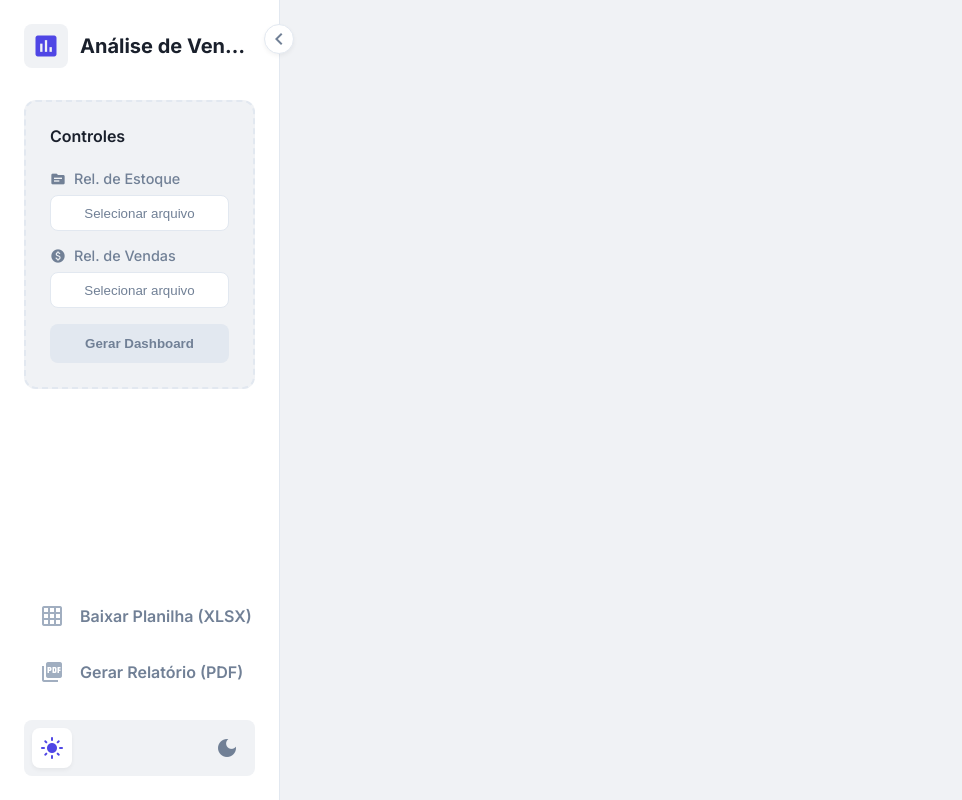
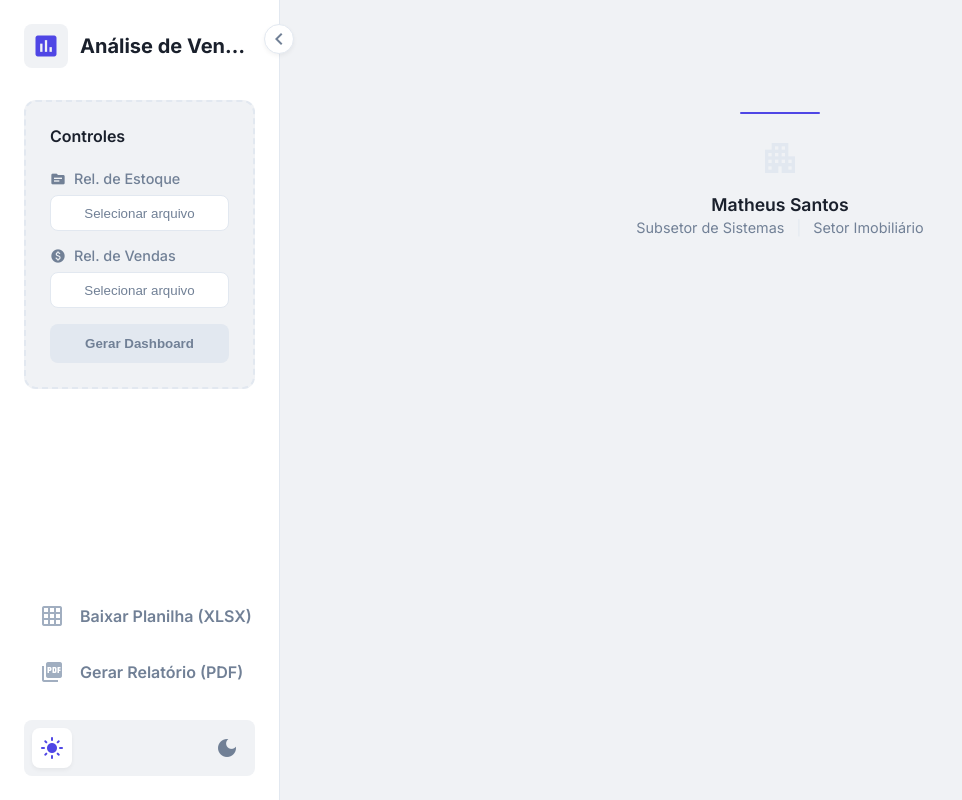
Before and after one commit to matheusesdev/dashboard-vendas, a Flask app: page / in a window 1280 px wide. Shown: the whole page, without its empty margins (0-962 px from the left). Run offline with Flask 3, Linux system fonts and the light colour scheme; some libraries are stand-ins or nearby versions.

Commit message:
feat: Adiciona rodapé personalizado com créditos do autor e retira os dados de valores de vendas em R$

```diff
--- a/app.py
+++ b/app.py
@@ -48,23 +48,14 @@ def processar_e_analisar(estoque_stream, vendas_stream):
         df_final['TIPO DE VENDA'] = df_merged.get('Tipo de Venda')
         df_final['TIPOLOGIA'] = df_merged['Tipologia']
         df_final['UNIDADE'] = df_merged['Unidade']
-        df_final['VALOR PV'] = df_merged['Valor VGV_Estoque']
-        df_final['VALOR DO CONTRATO'] = df_merged['Valor VGV_Venda'].fillna(df_merged['Valor VGV_Estoque'])
         df_final['DATA DA VENDA'] = df_merged.get('Data Venda')
 
         # --- 4. Limpeza e Formatação ---
-        for col in ['VALOR PV', 'VALOR DO CONTRATO']:
-            df_final[col] = pd.to_numeric(
-                df_final[col].astype(str).str.replace(r'[R$.\s]', '', regex=True).str.replace(',', '.'),
-                errors='coerce'
-            ).fillna(0)
-
         df_final['SITUAÇÃO'] = df_final['SITUAÇÃO'].astype(str).str.strip().str.upper()
 
         colunas_relatorio = [
             'BLOCO', 'EMPREENDIMENTO', 'ETAPA', 'SITUAÇÃO',
-            'TIPO DE VENDA', 'TIPOLOGIA', 'UNIDADE', 'VALOR PV', 'VALOR DO CONTRATO',
-            'DATA DA VENDA'
+            'TIPO DE VENDA', 'TIPOLOGIA', 'UNIDADE', 'DATA DA VENDA'
         ]
 
         for col in colunas_relatorio:
@@ -79,7 +70,7 @@ def processar_e_analisar(estoque_stream, vendas_stream):
         data_for_js = df_final.copy()
         data_for_js.columns = [
             'bloco', 'empreendimento', 'etapa', 'situacao', 'tipoVenda',
-            'tipologia', 'unidade', 'valorPV', 'valorContrato', 'dataVenda'
+            'tipologia', 'unidade', 'dataVenda'
         ]
 
         return {
@@ -119,8 +110,7 @@ def download_xlsx():
         df.rename(columns={
             'bloco': 'BLOCO', 'empreendimento': 'EMPREENDIMENTO', 'etapa': 'ETAPA',
             'situacao': 'SITUAÇÃO', 'tipoVenda': 'TIPO DE VENDA', 'tipologia': 'TIPOLOGIA',
-            'unidade': 'UNIDADE', 'valorPV': 'VALOR PV', 'valorContrato': 'VALOR DO CONTRATO',
-            'dataVenda': 'DATA DA VENDA'
+            'unidade': 'UNIDADE', 'dataVenda': 'DATA DA VENDA'
         }, inplace=True)
 
         df['CONTADOR'] = 1
@@ -141,11 +131,9 @@ def download_xlsx():
             title_format = workbook.add_format({'bold': True, 'font_size': 16, 'font_color': '#4F46E5', 'valign': 'vcenter'})
             subtitle_format = workbook.add_format({'bold': True, 'font_size': 11, 'font_color': '#1a202c', 'align': 'left', 'valign': 'vcenter'})
             header_format = workbook.add_format({'bold': True, 'bg_color': '#4F46E5', 'font_color': 'white', 'border': 1, 'align': 'center', 'valign': 'vcenter'})
-            currency_format = workbook.add_format({'num_format': 'R$ #,##0.00', 'border': 1})
             number_format = workbook.add_format({'num_format': '#,##0', 'border': 1})
             index_format = workbook.add_format({'bold': True, 'border': 1, 'align': 'left'})
             total_format_num = workbook.add_format({'bold': True, 'bg_color': '#f0f2f5', 'num_format': '#,##0', 'border': 1})
-            total_format_curr = workbook.add_format({'bold': True, 'bg_color': '#f0f2f5', 'num_format': 'R$ #,##0.00', 'border': 1})
 
             # --- Aba 1: Dashboard Resumo ---
             sheet_dashboard = workbook.add_worksheet('Dashboard Resumo')
@@ -189,7 +177,6 @@ def download_xlsx():
             sheet_pivots = workbook.add_worksheet('Tabelas Dinâmicas')
             current_row = 1
 
-            # --- CORRIGIDO: Função auxiliar agora usa `header=False` ---
             def write_and_format_pivot(df_pivot, title, start_row, format_func):
                 sheet_pivots.merge_range(start_row, 0, start_row, len(df_pivot.columns), title, subtitle_format)
                 df_pivot.to_excel(writer, sheet_name='Tabelas Dinâmicas', startrow=start_row + 2, header=False)
@@ -199,9 +186,7 @@ def download_xlsx():
                 sheet_pivots.write(start_row + 2, 0, df_pivot.index.name, header_format)
 
                 for r_idx, index_name in enumerate(df_pivot.index):
-                    # Formatação da linha de índice
                     sheet_pivots.write(start_row + 3 + r_idx, 0, index_name, index_format)
-                    # Formatação das células de dados
                     for c_idx, _ in enumerate(df_pivot.columns):
                         is_total_row = (index_name == 'Total Geral')
                         cell_format = format_func(is_total_row)
@@ -213,9 +198,6 @@ def download_xlsx():
 
             pivot_table_2 = df.pivot_table(index='TIPOLOGIA', columns='SITUAÇÃO', values='CONTADOR', aggfunc='sum', fill_value=0, margins=True, margins_name='Total Geral')
             current_row = write_and_format_pivot(pivot_table_2, 'Status por Tipologia', current_row, lambda is_total: total_format_num if is_total else number_format)
-
-            pivot_table_3 = df.pivot_table(index='EMPREENDIMENTO', columns='SITUAÇÃO', values='VALOR DO CONTRATO', aggfunc='sum', fill_value=0, margins=True, margins_name='Total Geral')
-            current_row = write_and_format_pivot(pivot_table_3, 'VGV por Empreendimento e Situação', current_row, lambda is_total: total_format_curr if is_total else currency_format)
 
             sheet_pivots.set_column('A:A', 45)
             sheet_pivots.set_column('B:Z', 18)
@@ -231,10 +213,7 @@ def download_xlsx():
                 series = df_final[col]
                 max_len = max((series.astype(str).map(len).max(), len(str(series.name)))) + 2
                 max_len = min(max_len, 50)
-                if 'VALOR' in col:
-                    worksheet_data.set_column(idx, idx, 18, currency_format)
-                else:
-                    worksheet_data.set_column(idx, idx, max_len)
+                worksheet_data.set_column(idx, idx, max_len)
 
         output.seek(0)
         return send_file(
--- a/static/css/style.css
+++ b/static/css/style.css
@@ -352,7 +352,6 @@ body.sidebar-collapsed #sidebar-toggle .material-icons { transform: rotate(180de
 .kpi-icon.reserved { background: linear-gradient(135deg, #f59e0b, #fbbf24); }
 .kpi-icon.available { background: linear-gradient(135deg, #3b82f6, #60a5fa); }
 .kpi-icon.blocked { background: linear-gradient(135deg, #6b7280, #9ca3af); }
-.kpi-icon.vgv { background: linear-gradient(135deg, #8b5cf6, #a78bfa); }
 
 .kpi-content { display: flex; flex-direction: column; }
 .kpi-content .kpi-label {
@@ -555,3 +554,36 @@ body.dark-mode .custom-option.selected {
     main { padding: 1rem; }
     .dashboard-header { flex-direction: column; align-items: stretch; }
 }
+
+/* --- Rodapé --- */
+.app-footer {
+    text-align: center;
+    padding: 2rem 0;
+    margin-top: 3rem;
+}
+.footer-line {
+    width: 80px;
+    height: 2px;
+    background-color: var(--primary-color);
+    margin: 0 auto 1.5rem;
+    border-radius: 1px;
+}
+.footer-icon {
+    font-size: 2.5rem;
+    color: var(--border-color);
+    margin-bottom: 1rem;
+}
+.credit-name {
+    font-size: 1.1rem;
+    font-weight: 600;
+    color: var(--text-primary);
+    margin-bottom: 0.25rem;
+}
+.credit-department {
+    font-size: 0.9rem;
+    color: var(--text-secondary);
+}
+.credit-department .separator {
+    color: var(--border-color);
+    margin: 0 0.5rem;
+}
--- a/static/js/script.js
+++ b/static/js/script.js
@@ -53,8 +53,6 @@ document.addEventListener('DOMContentLoaded', () => {
             toast.addEventListener('animationend', () => toast.remove());
         }, 5000);
     };
-
-    const formatCurrency = value => new Intl.NumberFormat('pt-BR', { style: 'currency', currency: 'BRL' }).format(value || 0);
 
     const showChartMessage = (chartSelector, message) => {
         const el = document.querySelector(chartSelector);
@@ -172,7 +170,7 @@ document.addEventListener('DOMContentLoaded', () => {
 
     const renderKPIs = (data) => {
         const SITUACAO_VENDIDO = ['VENDIDO', 'VENDIDA'];
-        let statusCounts = {}, vendidasCount = 0, vgvTotal = 0;
+        let statusCounts = {}, vendidasCount = 0;
 
         if (data.length > 0) {
             statusCounts = data.reduce((acc, d) => {
@@ -181,20 +179,12 @@ document.addEventListener('DOMContentLoaded', () => {
                 return acc;
             }, {});
             vendidasCount = SITUACAO_VENDIDO.reduce((sum, s) => sum + (statusCounts[s] || 0), 0);
-            vgvTotal = data
-                .filter(d => SITUACAO_VENDIDO.includes((d.situacao || '').toUpperCase().trim()))
-                .reduce((sum, d) => sum + (d.valorContrato || 0), 0);
         }
 
         animateValue(document.getElementById('kpi-vendidas'), 0, vendidasCount, 1000);
         animateValue(document.getElementById('kpi-reservadas'), 0, statusCounts['RESERVADA'] || 0, 1000);
         animateValue(document.getElementById('kpi-disponiveis'), 0, statusCounts['DISPONÍVEL'] || statusCounts['DISPONIVEL'] || 0, 1000);
         animateValue(document.getElementById('kpi-bloqueadas'), 0, statusCounts['BLOQUEADA'] || statusCounts['BLOQUEADO'] || 0, 1000);
-
-        const vgvEl = document.getElementById('kpi-vgv');
-        const startVGV = parseFloat(vgvEl.innerText.replace(/[^0-9,-]+/g,"").replace(",", ".")) || 0;
-        animateValue(vgvEl, startVGV, vgvTotal, 1000);
-        setTimeout(() => { vgvEl.textContent = formatCurrency(vgvTotal); }, 1000);
     };
 
     const renderVendasChart = (data) => {
@@ -289,9 +279,9 @@ document.addEventListener('DOMContentLoaded', () => {
         try {
             const grouped = data.reduce((acc, d) => {
                 const key = d[groupByKey] || 'Não especificado';
-                if (!acc[key]) { acc[key] = { vendidas: 0, vgvVendido: 0, reservadas: 0, disponiveis: 0, bloqueadas: 0, outros: 0 }; }
+                if (!acc[key]) { acc[key] = { vendidas: 0, reservadas: 0, disponiveis: 0, bloqueadas: 0, outros: 0 }; }
                 const situacao = (d.situacao || '').toUpperCase();
-                if (SITUACAO_VENDIDO.includes(situacao)) { acc[key].vendidas++; acc[key].vgvVendido += d.valorContrato || 0; }
+                if (SITUACAO_VENDIDO.includes(situacao)) { acc[key].vendidas++; }
                 else if (situacao === 'RESERVADA') { acc[key].reservadas++; }
                 else if (situacao === 'DISPONÍVEL' || situacao === 'DISPONIVEL') { acc[key].disponiveis++; }
                 else if (situacao === 'BLOQUEADA' || situacao === 'BLOQUEADO') { acc[key].bloqueadas++; }
@@ -299,12 +289,11 @@ document.addEventListener('DOMContentLoaded', () => {
                 return acc;
             }, {});
             const analysis = Object.entries(grouped).map(([key, counts]) => {
-                const precoMedio = counts.vendidas > 0 ? counts.vgvVendido / counts.vendidas : 0;
-                return { key, ...counts, total: counts.vendidas + counts.reservadas + counts.disponiveis + counts.bloqueadas + counts.outros, precoMedio: precoMedio }
+                return { key, ...counts, total: counts.vendidas + counts.reservadas + counts.disponiveis + counts.bloqueadas + counts.outros }
             }).sort((a, b) => a.key.localeCompare(b.key, undefined, { numeric: true }));
-            if (analysis.length === 0) { tableBody.innerHTML = `<tr><td colspan="8" style="text-align:center;">Nenhum dado para este agrupamento.</td></tr>`; return; }
-            tableBody.innerHTML = analysis.map(row => `<tr><td>${row.key}</td><td>${row.vendidas}</td><td>${row.reservadas}</td><td>${row.disponiveis}</td><td>${row.bloqueadas}</td><td>${row.outros}</td><td>${row.total}</td><td class="text-right">${row.precoMedio > 0 ? formatCurrency(row.precoMedio) : '-'}</td></tr>`).join('');
-        } catch (err) { console.error("Erro na tabela detalhada:", err); tableBody.innerHTML = '<tr><td colspan="8" style="text-align:center;">Erro ao processar dados.</td></tr>'; }
+            if (analysis.length === 0) { tableBody.innerHTML = `<tr><td colspan="7" style="text-align:center;">Nenhum dado para este agrupamento.</td></tr>`; return; }
+            tableBody.innerHTML = analysis.map(row => `<tr><td>${row.key}</td><td>${row.vendidas}</td><td>${row.reservadas}</td><td>${row.disponiveis}</td><td>${row.bloqueadas}</td><td>${row.outros}</td><td>${row.total}</td></tr>`).join('');
+        } catch (err) { console.error("Erro na tabela detalhada:", err); tableBody.innerHTML = '<tr><td colspan="7" style="text-align:center;">Erro ao processar dados.</td></tr>'; }
     };
 
     // --- Lógica de Interação da UI ---
@@ -413,7 +402,6 @@ document.addEventListener('DOMContentLoaded', () => {
             ['Unidades Reservadas', document.getElementById('kpi-reservadas').textContent],
             ['Unidades Disponíveis', document.getElementById('kpi-disponiveis').textContent],
             ['Unidades Bloqueadas', document.getElementById('kpi-bloqueadas').textContent],
-            ['VGV Realizado', document.getElementById('kpi-vgv').textContent],
         ];
 
         pdf.autoTable({
--- a/templates/index.html
+++ b/templates/index.html
@@ -111,13 +111,6 @@
                         <span class="kpi-value" id="kpi-bloqueadas">0</span>
                     </div>
                 </div>
-                <div class="kpi-card">
-                    <div class="kpi-icon vgv"><i class="material-icons">monetization_on</i></div>
-                    <div class="kpi-content">
-                        <span class="kpi-label">VGV Realizado</span>
-                        <span class="kpi-value" id="kpi-vgv">R$ 0</span>
-                    </div>
-                </div>
             </div>
             <div class="charts-section">
                 <div class="chart-card"><h3 class="chart-title" id="vendas-empreendimento-title">Tipos de Venda por Empreendimento</h3><div id="chart-vendas-empreendimento"></div></div>
@@ -149,7 +142,6 @@
                             <th>Bloqueadas</th>
                             <th>Outros</th>
                             <th>Total</th>
-                            <th class="text-right">Preço Médio (Vendido)</th>
                         </tr>
                     </thead>
                     <tbody id="analise-detalhada-body">
@@ -157,6 +149,14 @@
                  </table>
             </div>
         </section>
+
+        <footer class="app-footer">
+            <div class="footer-line"></div>
+            <i class="material-icons footer-icon">apartment</i>
+            <p class="credit-name">Matheus Santos</p>
+            <p class="credit-department">Subsetor de Sistemas <span class="separator">|</span> Setor Imobiliário</p>
+        </footer>
+
     </main>
 
     <script src="{{ url_for('static', filename='js/script.js') }}"></script>
```
